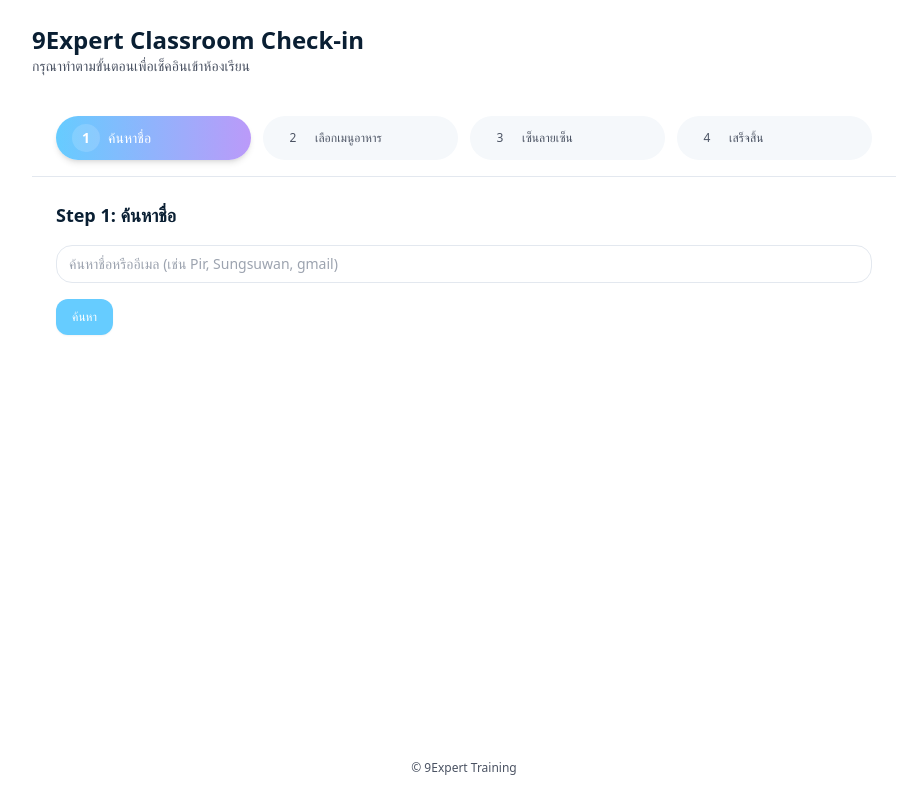
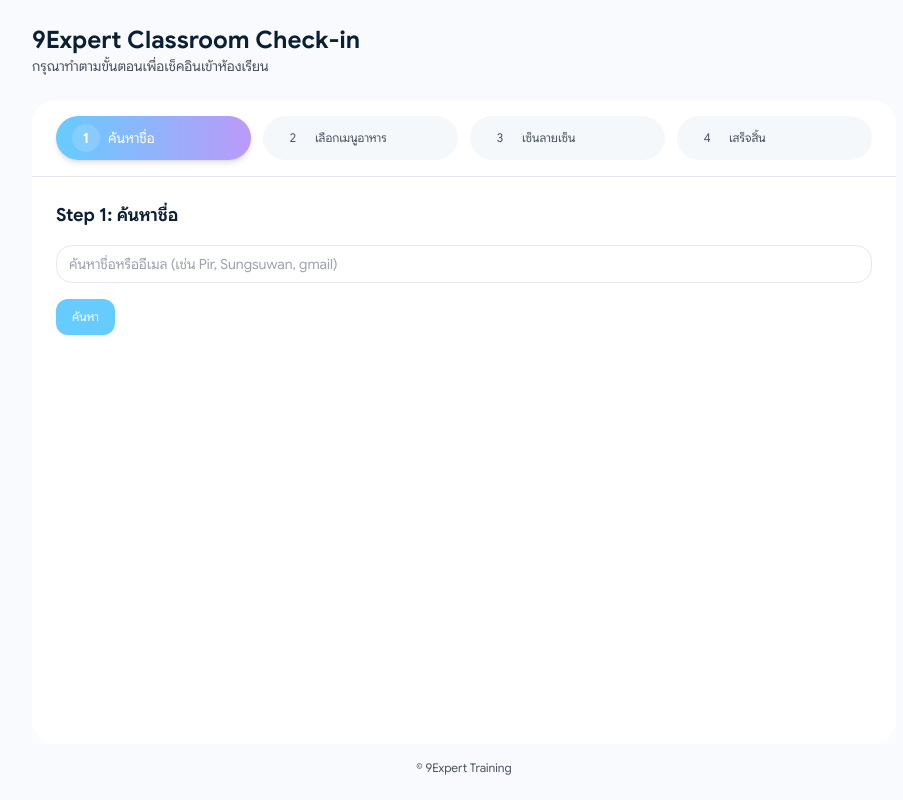
Before and after one commit to 9expert-devsec/classroom-app, a Next.js app: page /classroom/checkin in a window 1280 px wide. Shown: the whole page, without its empty margins (176-1079 px from the left). Built offline with nearby package versions, Linux system fonts and the light colour scheme.

Commit message:
add font

```diff
--- a/src/app/[adminKey]/admin/classroom/layout.jsx
+++ b/src/app/[adminKey]/admin/classroom/layout.jsx
@@ -18,6 +18,7 @@
 import { Toaster } from "sonner";
 import AdminNotifications from "@/components/admin/AdminNotifications";
 import { useMemo, useState } from "react";
+import localFont from "next/font/local";
 
 /** โครงสร้างเมนู (ใช้ path แบบ relative ภายใต้ /admin) */
 const NAV = [
@@ -237,6 +238,33 @@
   );
 }
 
+const lineSeedSansTH = localFont({
+  src: [
+    {
+      // path: "../../../../public/fonts/LINESeedSansTH_W_Rg.woff2",
+      path: "../../../../../public/fonts/GoogleSans-Regular.ttf",
+      weight: "400",
+    },
+    {
+      // path: "../../../../public/fonts/LINESeedSansTH_W_Bd.woff2",
+      path: "../../../../../public/fonts/GoogleSans-Bold.ttf",
+      weight: "700",
+    },
+    // {
+    //   path: "../../../../public/fonts/LINESeedSansTH_W_XBd.woff2",
+    //   weight: "800",
+    // },
+    // {
+    //   path: "../../../../public/fonts/LINESeedSansTH_W_He.woff2",
+    //   weight: "900",
+    // },
+    // {
+    //   path: "../../../../public/fonts/LINESeedSansTH_W_Th.woff2",
+    //   weight: "200",
+    // },
+  ],
+  display: "swap",
+});
 export default function AdminClassroomLayout({ children }) {
   const router = useRouter();
   const pathname = usePathname();
@@ -256,7 +284,7 @@
   }
 
   return (
-    <div className="flex h-dvh overflow-hidden bg-admin-bg text-admin-text">
+    <div className={`${lineSeedSansTH.className} flex h-dvh overflow-hidden bg-admin-bg text-admin-text`}>
       <aside className="flex w-72 flex-col bg-admin-sidebarBg text-admin-sidebarText">
         {/* top logo / title */}
         <div className="flex items-center gap-3 px-5 py-4">
--- a/src/app/classroom/checkin/layout.jsx
+++ b/src/app/classroom/checkin/layout.jsx
@@ -1,6 +1,36 @@
+import localFont from "next/font/local";
+
+const lineSeedSansTH = localFont({
+  src: [
+    {
+      // path: "../../../../public/fonts/LINESeedSansTH_W_Rg.woff2",
+      path: "../../../../public/fonts/GoogleSans-Regular.ttf",
+      weight: "400",
+    },
+    {
+      // path: "../../../../public/fonts/LINESeedSansTH_W_Bd.woff2",
+      path: "../../../../public/fonts/GoogleSans-Bold.ttf",
+      weight: "700",
+    },
+    // {
+    //   path: "../../../../public/fonts/LINESeedSansTH_W_XBd.woff2",
+    //   weight: "800",
+    // },
+    // {
+    //   path: "../../../../public/fonts/LINESeedSansTH_W_He.woff2",
+    //   weight: "900",
+    // },
+    // {
+    //   path: "../../../../public/fonts/LINESeedSansTH_W_Th.woff2",
+    //   weight: "200",
+    // },
+  ],
+  display: "swap",
+});
+
 export default function CheckinLayout({ children }) {
   return (
-    <div className="h-screen bg-front-bg text-front-text">
+    <div className={`${lineSeedSansTH.className} h-screen bg-[#F8FAFD] text-front-text`}>
       <div className="mx-auto flex h-screen max-w-4xl flex-col px-4 py-6">
         <header className="mb-6 shrink-0">
           <h1 className="text-2xl font-semibold">9Expert Classroom Check-in</h1>
```
